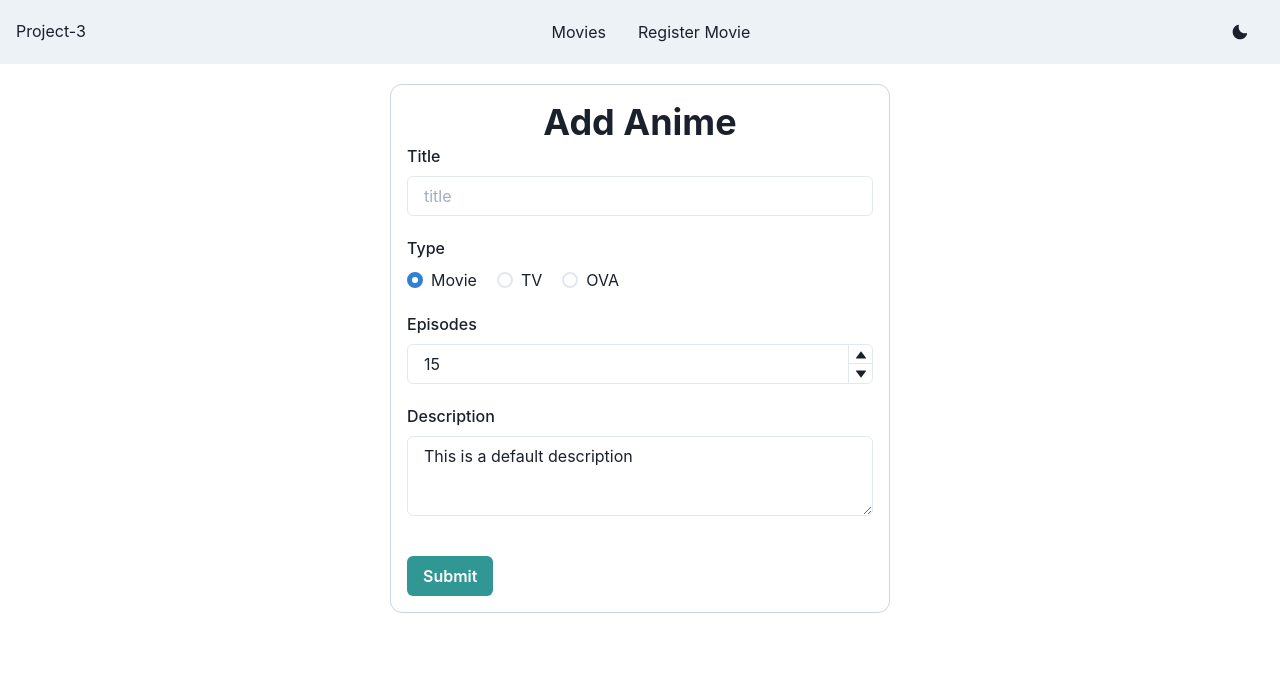
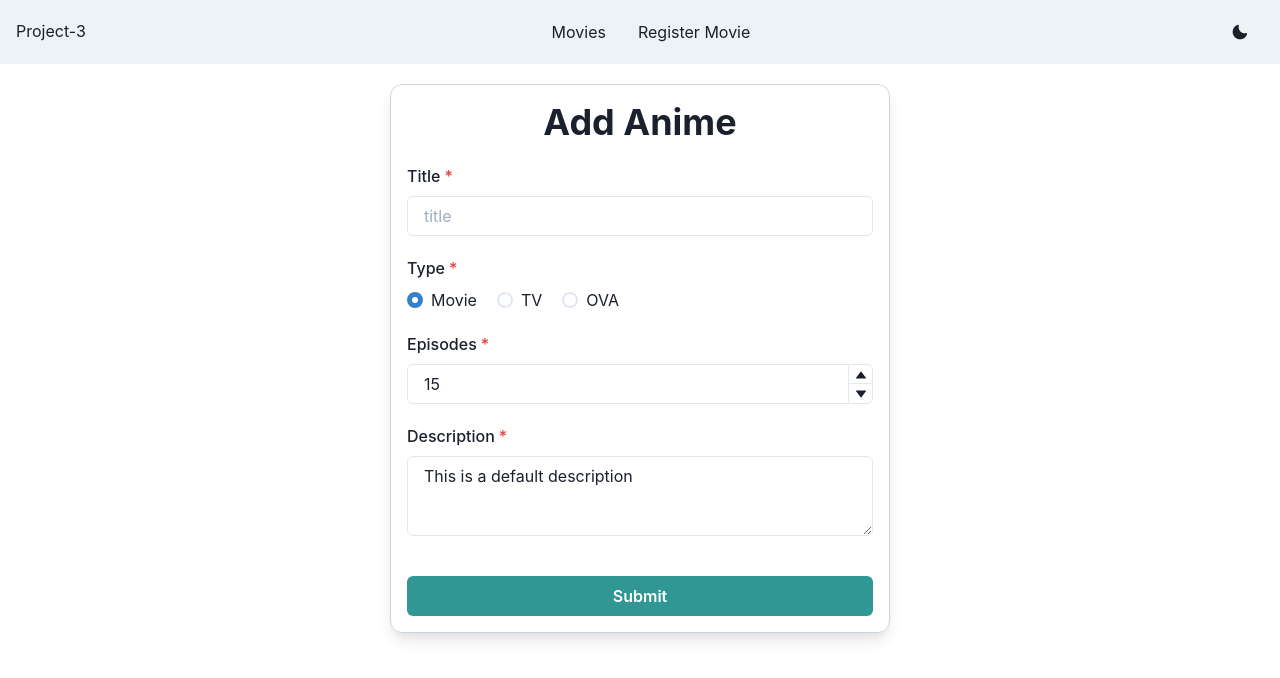
Before and after one commit to Mariuble/moviedatabase, a React (Create React App) app in the folder frontend/: page / in a window 1280 px wide. Shown: the top 678 px of the page. Built offline with nearby package versions, Linux system fonts and the light colour scheme.

Commit message:
#13 Form variables in states

```diff
--- a/frontend/src/components/MovieForm.tsx
+++ b/frontend/src/components/MovieForm.tsx
@@ -1,49 +1,42 @@
-import React from 'react'
+import React, { useState } from 'react'
 import { Box, Heading, ThemeProvider, theme, FormControl, FormLabel, Input, FormErrorMessage, Button, RadioGroup, Stack, Radio, NumberInput, NumberInputField, NumberInputStepper, NumberIncrementStepper, NumberDecrementStepper, Textarea } from '@chakra-ui/react'
-import { useForm, Controller } from 'react-hook-form'
-
-
 
 // Form for adding Movie
 const MovieForm = () => {
 
-    const { register, handleSubmit, control, formState: { errors, isSubmitting } } = useForm()
+    const [title, setTitle] = useState('')
+    const [type, setType] = useState('Movie')
+    const [episodes, setEpisodes] = useState(0)
+    const [description, setDescription] = useState('This is a default description')
 
-    const onSubmit = (values: any) => {
-        console.log(values)
+    const onSubmit = (event: React.FormEvent<HTMLFormElement>) => {
+        event.preventDefault()
+        console.log(title, '|', type, '|', episodes, '|', description)
     }
-
-    // const validateTitle = (value: any) => {
-    //     if (!value) return "Name is required"
-    // }
 
     return (
         <ThemeProvider theme={theme}>
-            <Box w={500} p={4} m="20px auto" border='1px' borderColor="gray.300" borderRadius='xl'>
+            <Box mt={20} w={500} p={4} m="20px auto" border='1px' borderColor="gray.300" borderRadius='xl' boxShadow="lg">
                 <Heading as="h1" size="xl" textAlign="center">
                     Add Anime
                 </Heading>
 
-                {/* handleSubmit will validate the inputs before invoking onSubmit */}
-                <form onSubmit={handleSubmit(onSubmit)}>
-                    <FormControl isInvalid={errors.title}>
+                <form
+                    onSubmit={onSubmit}
+                >
+                    <FormControl isRequired mt={5}>
                         <FormLabel htmlFor='title'>Title</FormLabel>
                         <Input
-                            id='title'
                             placeholder='title'
-                            {...register('title', {
-                                required: 'This is required',
-                                minLength: { value: 4, message: 'Minimum length should be 4' }
-                            })}
+                            onChange={event => setTitle(event.currentTarget.value)}
                         />
-                        <FormErrorMessage>{errors.name && errors.name.message}</FormErrorMessage>
                     </FormControl>
 
-                    <FormLabel mt={5} htmlFor='type'>Type</FormLabel>
+                    <FormControl isRequired mt={5}>
+                        <FormLabel htmlFor='type'>Type</FormLabel>
                         <RadioGroup
-                        id='type'
-                        // name='type'
-                        defaultValue='Movie'
+                            defaultValue={type}
+                            onChange={setType}
                         >
                             <Stack spacing={5} direction="row">
                                 <Radio defaultChecked value="Movie">Movie</Radio>
@@ -51,25 +44,35 @@ const MovieForm = () => {
                                 <Radio value="OVA">OVA</Radio>
                             </Stack>
                         </RadioGroup>
+                    </FormControl>
 
-                    <FormLabel mt={5} htmlFor='episodes'>Episodes</FormLabel>
-                    <NumberInput defaultValue={15} allowMouseWheel>
-                        <NumberInputField />
+                    <FormControl isRequired mt={5}>
+                        <FormLabel htmlFor='episodes'>Episodes</FormLabel>
+                        <NumberInput
+                            defaultValue={15}
+                            allowMouseWheel
+                        >
+                            <NumberInputField onChange={event => setEpisodes} />
                             <NumberInputStepper>
                                 <NumberIncrementStepper />
                                 <NumberDecrementStepper />
                             </NumberInputStepper>
                         </NumberInput>
+                    </FormControl>
 
-                    <FormLabel mt={5} htmlFor='description'>Description</FormLabel>
-                    <Textarea defaultValue={'This is a default description'} placeholder="Write a description" />
+                    <FormControl isRequired mt={5}>
+                        <FormLabel htmlFor='description'>Description</FormLabel>
+                        <Textarea
+                            defaultValue={description}
+                            placeholder="Write a description"
+                            onChange={event => setDescription(event.currentTarget.value)}
+                        />
+                    </FormControl>
 
 
-
-                    <Button mt={10} colorScheme="teal" isLoading={isSubmitting} type="submit">
+                    <Button mt={10} colorScheme="teal" type="submit" width="full">
                         Submit
                     </Button>
-                    {/* {submittedData && <pre>{JSON.stringify(submittedData, null, 2)}</pre>} */}
                 </form>
             </Box>
         </ThemeProvider>
```
Lines whose indentation alone changed are shown as unchanged.
